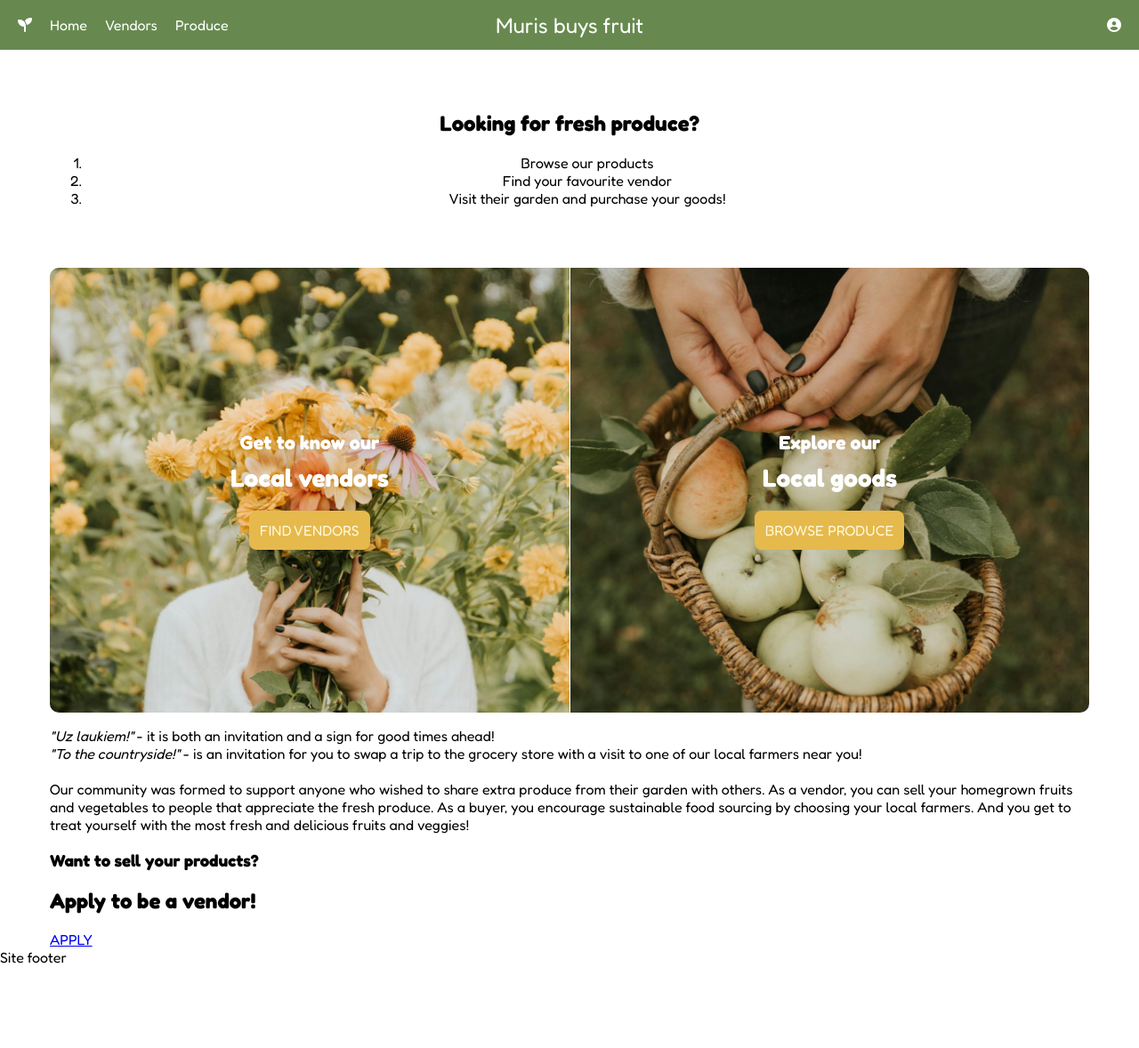
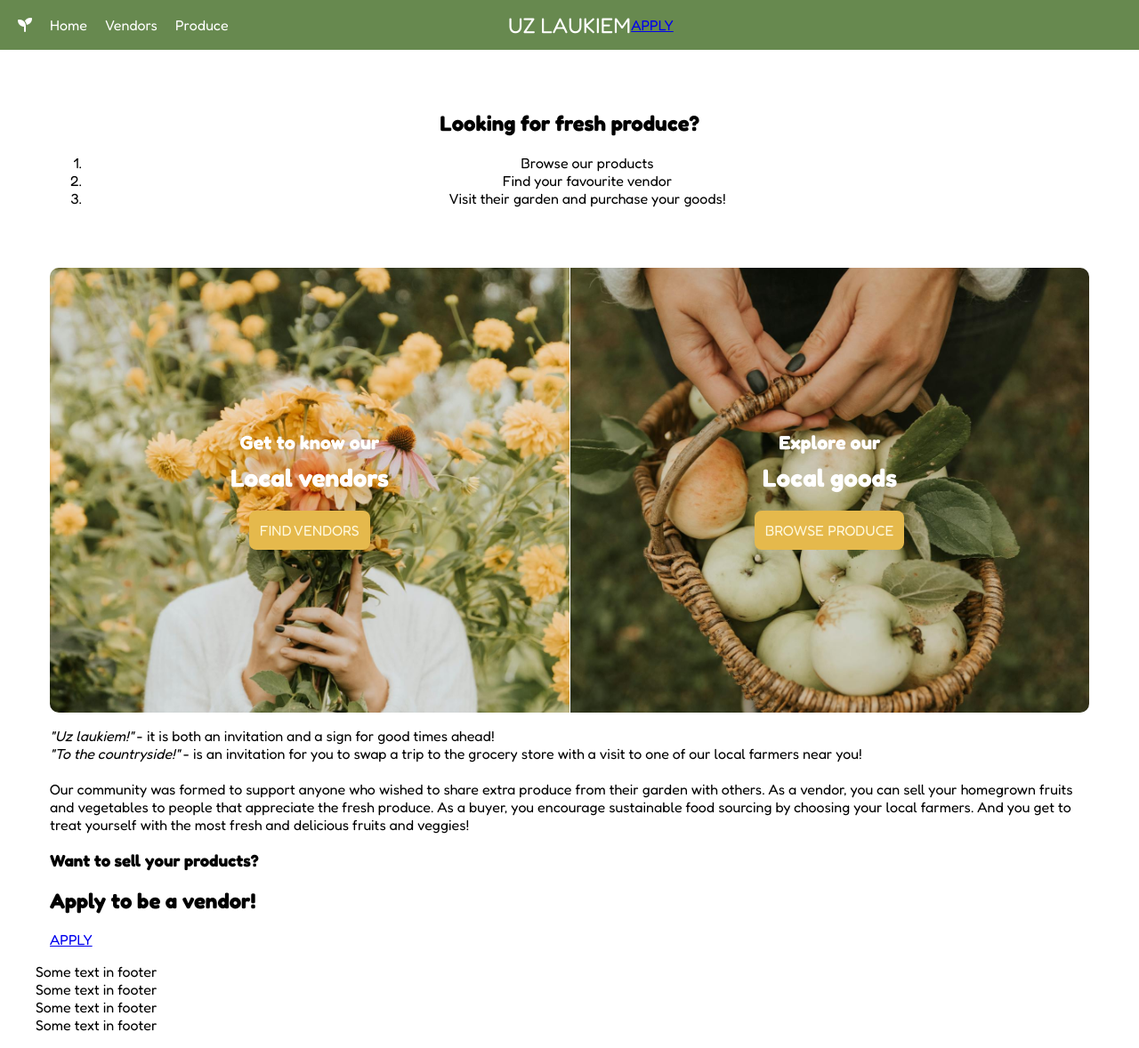
Before and after one commit to dacelensa/webdevexam, a Flask app: page / in a window 1280 px wide. Shown: the whole page at 89% size. Before the commit the page ends 1083 px from the top, so only its background shows below. Run offline with Flask 3, Linux system fonts and the light colour scheme; some libraries are stand-ins or nearby versions.

Commit message:
Added apply button and footer

```diff
--- a/templates/base.html
+++ b/templates/base.html
@@ -1,10 +1,11 @@
 <html>
 
     <head>
-        <title>{% block title %} {% endblock%} | Muris</title>
+        <title>{% block title %} {% endblock%} | Uz laukiem</title>
         <meta name="author" content="Dace" />
         <meta name="viewport" content="width=device-width, initial-scale=1.0" />
-        <meta name="description" content="{% block description %}Default description of Muris page{% endblock%}" />
+        <meta name="description"
+            content="{% block description %}Uz laukiem is a Danish community-centered platform for the sale and purchase of locally produced goods{% endblock%}" />
         <link rel="preconnect" href="https://fonts.googleapis.com">
         <link rel="preconnect" href="https://fonts.gstatic.com" crossorigin>
         <link href="https://fonts.googleapis.com/css2?family=Fredoka:wght@300..700&display=swap" rel="stylesheet">
@@ -39,10 +40,12 @@
                     <a href="/produce" title="Produce">Produce</a>
                 </nav>
             </section>
-            <a href="/" class="site-name" title="Home">Muris buys fruit</a>
+            <a href="/" class="site-name" title="Home">UZ LAUKIEM</a>
 
-            <section class="user-profile">
-                <a href="/profile" title="Profile"><i class="fa-solid fa-circle-user"></i></a>
+            <section class="menu-apply">
+                <a class="menu-apply-link" href="/apply" title="Apply to be a vendor">
+                    APPLY
+                </a>
             </section>
         </header>
         <main class="site-content">
@@ -52,8 +55,13 @@
 
             {% endblock%}
         </main>
-        <footer>
-            Site footer
+        <footer class="site-footer">
+            <ul class="footer-text">
+                Some text in footer<br>
+                Some text in footer<br>
+                Some text in footer<br>
+                Some text in footer
+            </ul>
         </footer>
 
         <script>
```
